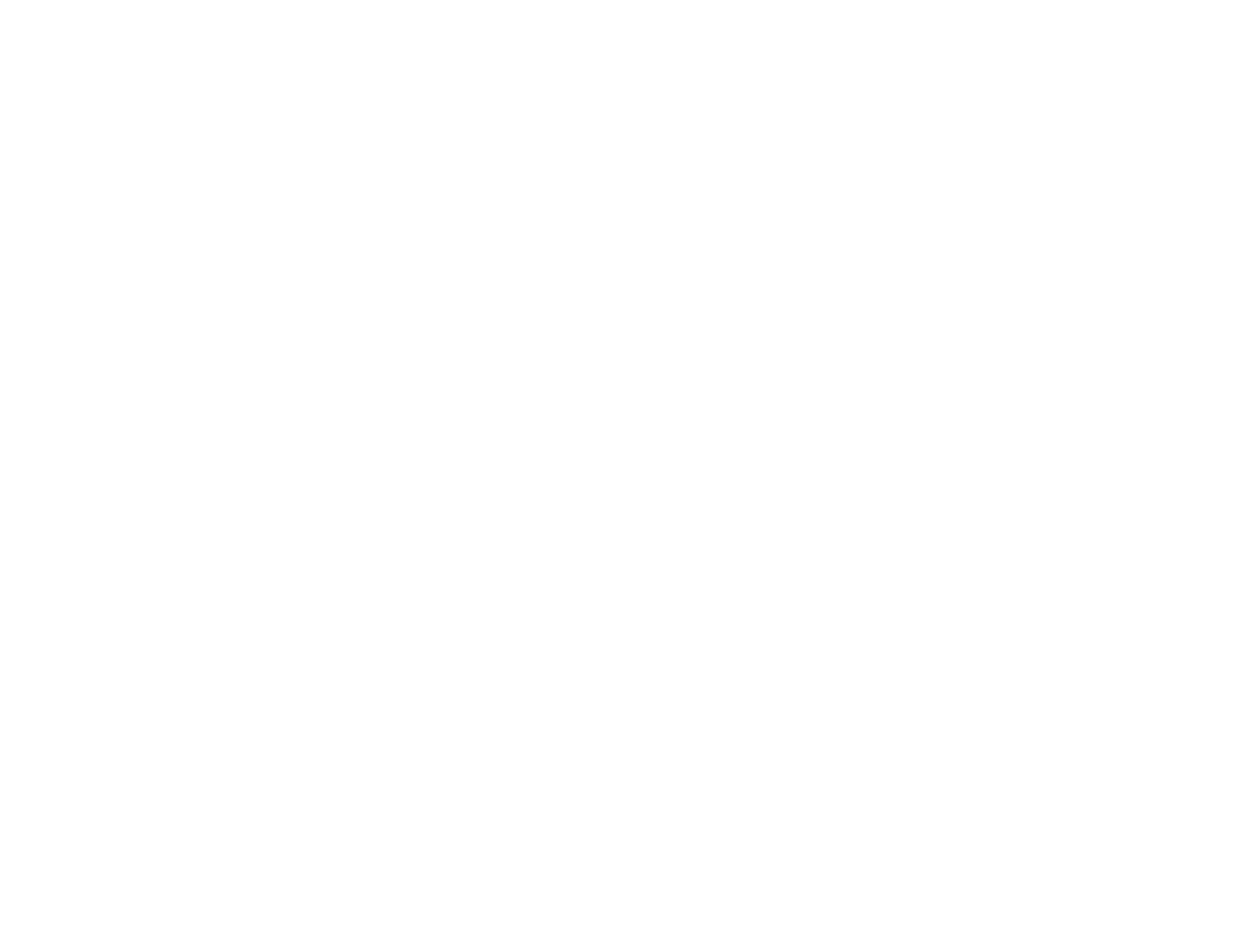
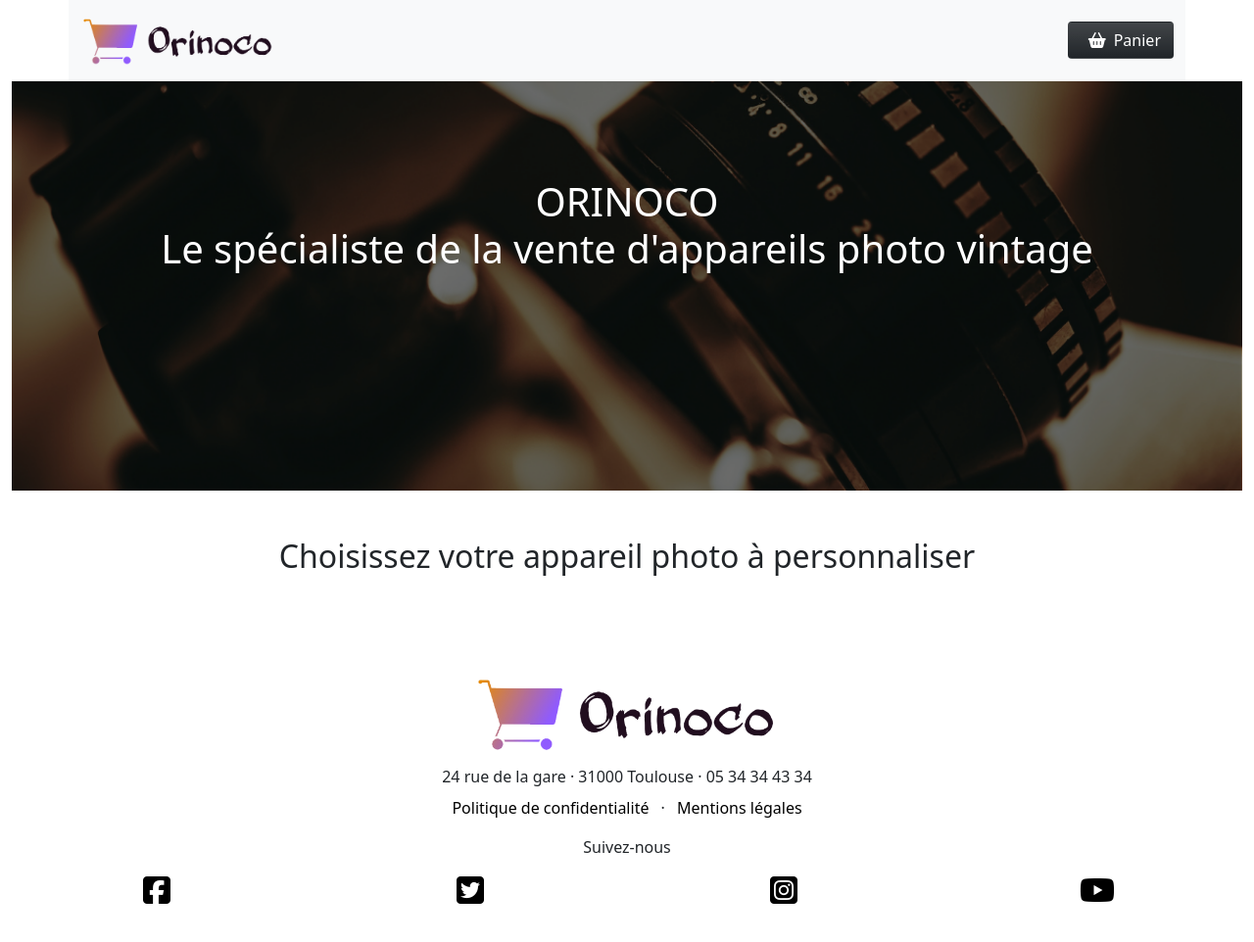
Before and after one commit to iftoute/JessiePeinoit_5_01062021, a website: page index.html in a window 1280 px wide. Shown: the whole page at 98% size. Before the commit the page ends 800 px from the top, so only its background shows below. Drawn offline with nearby package versions, Linux system fonts and the light colour scheme; no server answers.

Commit message:
Add sections index.html & FETCH index.js

```diff
--- a/index.html
+++ b/index.html
@@ -3,11 +3,89 @@
 <head>
     <meta charset="UTF-8">
     <meta http-equiv="X-UA-Compatible" content="IE=edge">
+    <meta name="description" content="Orinoco, le spécialiste de la vente d'appareils photo vintage à personnaliser">
     <meta name="viewport" content="width=device-width, initial-scale=1.0">
+    <script src="https://kit.fontawesome.com/ce82fe516e.js" crossorigin="anonymous"></script>
     <title>Orinoco</title>
+    <link rel="stylesheet" href="css/style.css" />
 </head>
 <body>
+    <!--HEADER NAVIGATION-->
+    <header>
+        <div>
+            <div class="container">
+                <div class="row bg-light">
+                    <nav class="col navbar navbar-expand justify-content-between">
+                        <a class="navbar-brand" href="index.html">
+                            <img src="./images/logo.png" width="200" alt="logo orinoco">
+                        </a>
+                            <ul class="navbar-nav">
+                                <!--Lien navigation page d'accueil active
+                                    <li class="nav-item">
+                                    <a class="nav-link active" href="index.html">Accueil</a>
+                                </li>
+                                <li class="nav-item">-->
+                                    <!--BOUTON PANIER-->
+                                    <button type="button" class="btn bg-dark bg-gradient text-white"><i class="fas fa-shopping-basket text-white px-2"></i>Panier</button>
+                                </li>
+                            </ul>
+                    </nav>
+                </div>
+            </div>
+        </div>
+    </header>
+    <main>
+    <div class="container-fluid">
+        <div class="row" id="banner">
+                <img src="./images/banner.png">
+                 <h1 class="text-center  text-white pt-3 pb-5" id="title">ORINOCO<br>Le spécialiste de la vente d'appareils photo vintage</h1>
+        </div>
+      </div>
 
-    <script src="index.js"></script>
+    <h2 class="text-center mt-5 mb-5">Choisissez votre appareil photo à personnaliser</h2>
+    <div class="container mb-5">
+        <div class="row" id="articles">
+
+
+        </div>
+    </div>
+
+    <footer class="pb-4">
+        <div class="container-fluid">
+            <div class="row">
+                <div class="col">
+                    <img src="./images/logo.png" class="rounded mx-auto d-block col-4 col-lg-3 mb-2" alt="logo de orinoco"/>
+                    <p class="text-center mb-2">24 rue de la gare &middot; 31000 Toulouse &middot; 05 34 34 43 34</p>
+                </div>
+            </div>
+            <div class="row">
+                <div class="col">
+                  <ul class="list-inline text-center">
+                    <li class="list-inline-item"><a href="#">Politique de confidentialité</a></li>
+                    <li class="list-inline-item">&middot;</li>
+                    <li class="list-inline-item"><a href="#">Mentions légales</a></li>
+                  </ul>
+                </div>
+            </div>
+            <div class=row>
+                <p class=text-center mb-2> Suivez-nous </p>
+                <a class="text-center col-3" href=#><i class="text-center col-3 fab fa-2x fa-facebook-square"></i></a>
+                <a class="text-center col-3" href=#><i class="text-center col-3 fab fa-2x fa-twitter-square"></i></a>
+                <a class="text-center col-3" href=#><i class="text-center col-3 fab fa-2x fa-instagram-square"></i></a>
+                <a class="text-center col-3" href=#><i class="text-center col-3 fab fa-2x fa-youtube"></i></a>
+            </div>
+        </div>
+    </main>
+    </footer>
+
+
+
+
+   <!-- jQuery first, then Popper.js, then Bootstrap JS -->
+    <script src="https://code.jquery.com/jquery-3.4.1.slim.min.js" integrity="sha384-J6qa4849blE2+poT4WnyKhv5vZF5SrPo0iEjwBvKU7imGFAV0wwj1yYfoRSJoZ+n" crossorigin="anonymous"></script>
+    <script src="https://cdn.jsdelivr.net/npm/popper.js@1.16.0/dist/umd/popper.min.js" integrity="sha384-Q6E9RHvbIyZFJoft+2mJbHaEWldlvI9IOYy5n3zV9zzTtmI3UksdQRVvoxMfooAo" crossorigin="anonymous"></script>
+    <script src="https://stackpath.bootstrapcdn.com/bootstrap/4.4.1/js/bootstrap.min.js" integrity="sha384-wfSDF2E50Y2D1uUdj0O3uMBJnjuUD4Ih7YwaYd1iqfktj0Uod8GCExl3Og8ifwB6" crossorigin="anonymous"></script>
+    <!-- JS -->
+   <script src="index.js"></script>
 </body>
 </html>
--- a/index.js
+++ b/index.js
@@ -0,0 +1,19 @@
+fetch ("http://localhost:3000/api/cameras")
+        .then(function(response){
+            return response.json()
+        })
+        .then(cameras => {
+            for(camera of cameras){
+            let elt = document.getElementById('articles');
+            elt.insertAdjacentHTML('beforeend', `<a href="produit.html" class="col col-sm-12 col-md-6 col-lg-4 mb-4">
+                                                    <div id= "article" class="text-center">
+                                                        <img class="imageCamera shadow mb-3" src="${camera.imageUrl}" width="100%" height="200" alt="image camera">
+                                                        <h3 class= "nameCamera">${camera.name}</h3>
+                                                        <p id="descriptionCamera" class="col 4">${camera.description}</p>
+                                                        <button type="button" class="btn bg-dark bg-gradient text-white" onclick="showProduct('${camera._id}')">En savoir plus...</button>
+                                                    </div>
+                                                </a>
+                                                `
+            );
+            }
+        });
```
